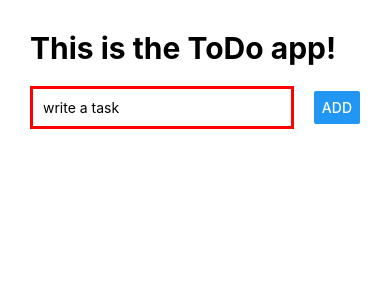
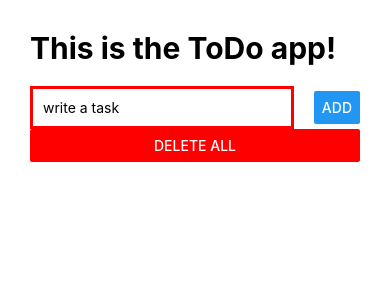
Before and after one commit to omelale/first-react-native-app, a React Native app: screen / in a window 390 px wide. Shown: the top 300 px of the page. Built offline with nearby package versions, Linux system fonts and the light colour scheme.

Commit message:
Added functionality  to add goals to status

```diff
--- a/App.js
+++ b/App.js
@@ -1,45 +1,59 @@
-import {Button, StyleSheet, Text, TextInput, View} from 'react-native';
+import React, {useState} from "react";
+import {Button, StyleSheet, Text, TextInput, View, ScrollView, FlatList} from 'react-native';
 
 export default function App() {
-    return (
-        <View style={styles.mainContainer}>
+    const [userInput, setUserInput] = useState('');
+    const [goals, setGoals] = useState([]);
+    const handleUserInput = (textUserInput) => {
+        setUserInput(textUserInput);
+    }
+    const addGoal = () => {
+        setGoals((stateOfGoals) => [...stateOfGoals, userInput]);
+        // setUserInput('');
+    }
+    const deleteAllGoals = () => {
+        setGoals([]);
+    }
+    return (<View style={styles.mainContainer}>
         <View>
             <Text style={styles.mainTitle}>This is the ToDo app!</Text>
         </View>
         <View style={styles.inputDiv}>
-                <TextInput placeholder={'write a task'} style={styles.textinput}/>
+            <TextInput placeholder={'write a task'}
+                       style={styles.textinput}
+                       value={userInput}
+                       onChangeText={handleUserInput}
+            />
             <Button
                 title='Add' style={styles.btn}
+                onPress={addGoal}
             />
         </View>
         <View>
+            <Button
+                title='Delete All'
+                style={styles.deleteBtn}
+                color='red'
+                onPress={deleteAllGoals}
+            />
         </View>
-        </View>
-    );
+        <FlatList data={goals} renderItem={ itemData => <View style={styles.listComponent}><Text>{itemData.item}</Text></View> } />
+    </View>);
 }
 const styles = StyleSheet.create({
     'mainContainer': {
         padding: 30
-    },
-    'mainTitle': {
-        fontSize: 30,
-        fontWeight: "700",
-        alignItems: 'center',
-        marginBottom: 20,
-    },
-    'inputDiv': {
-        flexDirection: 'row',
-        justifyContent: 'space-between',
-        alignItems: 'center'
-    },
-    'textinput': {
-        borderWidth: 3,
-        borderColor: 'red',
-        padding: 10,
-        width: '80%'
-    },
-    'btn': {
-        padding: 40,
-        height: 40
+    }, 'mainTitle': {
+        fontSize: 30, fontWeight: "700", alignItems: 'center', marginBottom: 20,
+    }, 'inputDiv': {
+        flexDirection: 'row', justifyContent: 'space-between', alignItems: 'center'
+    }, 'textinput': {
+        borderWidth: 3, borderColor: 'red', padding: 10, width: '80%'
+    }, 'btn': {
+        padding: 40, height: 40
+    }, 'deleteBtn': {
+        padding: 40, height: 40
+    }, 'listComponent': {
+        padding: 10, backgroundColor : '#ccc', marginBottom:10
     }
 });
```
Lines whose indentation alone changed are shown as unchanged.
